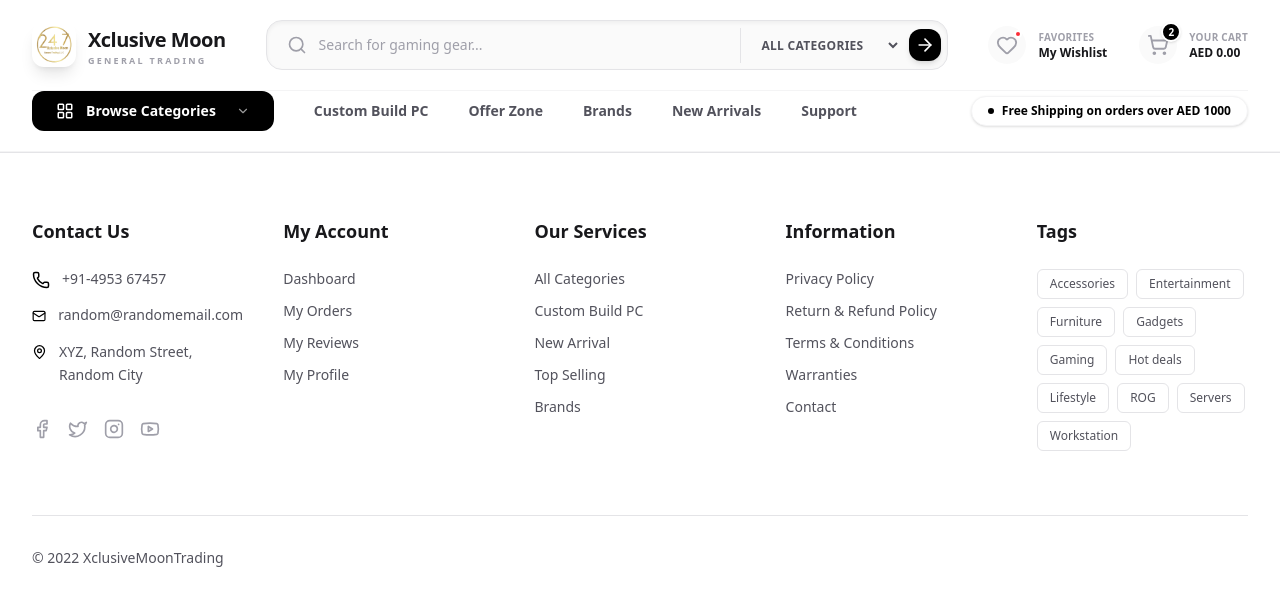
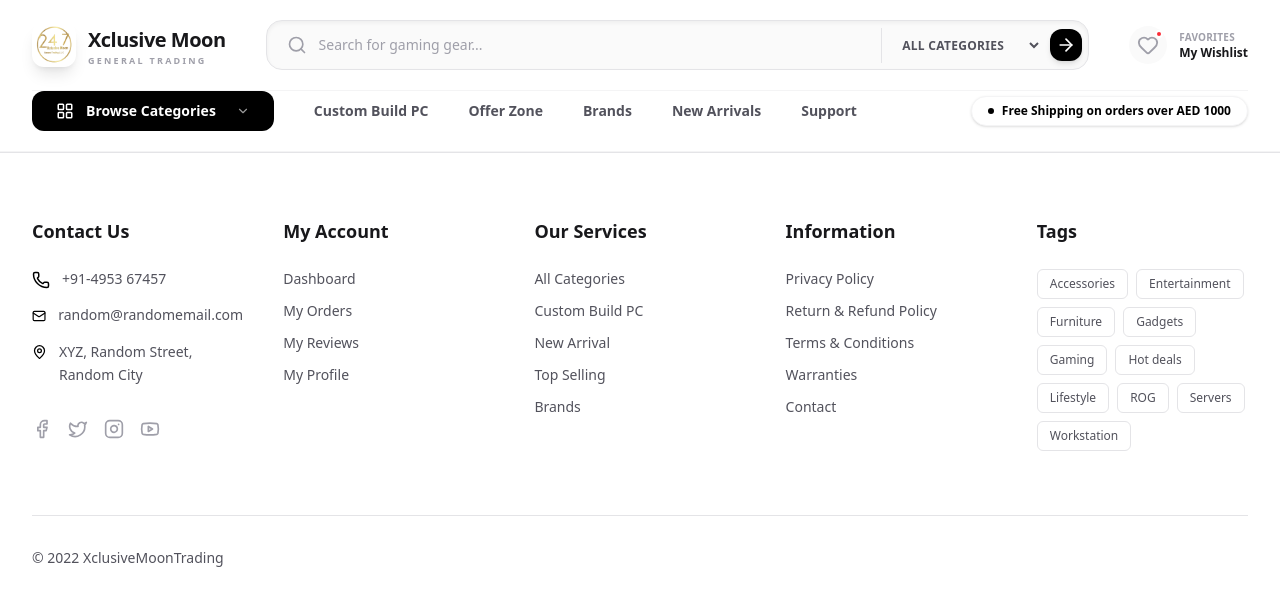
Before and after one commit to Ankitpareek-dev/gaming-website, a React (Vite) app: page /about in a window 1280 px wide. Shown: the top 606 px of the page. Built offline with nearby package versions, Linux system fonts and the light colour scheme.

Commit message:
changes to footer and cart button

```diff
--- a/src/components/Footer.jsx
+++ b/src/components/Footer.jsx
@@ -98,8 +98,15 @@ const Footer = () => {
               Our Services
             </h3>
             <ul className="space-y-3 text-sm">
+              <li>
+                <Link
+                  to="/categories/pc-components/pg1"
+                  className={`${theme.colors.textSecondary} hover:${theme.colors.accentText} transition-colors`}
+                >
+                  All Categories
+                </Link>
+              </li>
               {[
-                "All Categories",
                 "Custom Build PC",
                 "New Arrival",
                 "Top Selling",
--- a/src/components/Navbar.jsx
+++ b/src/components/Navbar.jsx
@@ -329,14 +329,7 @@ const Navbar = ({ scrolled, mobileMenuOpen, setMobileMenuOpen }) => {
 
               {/* Mobile Toggles */}
               <div className="flex gap-3 lg:hidden">
-                <button
-                  className={`relative p-2.5 ${theme.colors.surface} rounded-full ${theme.colors.textSecondary} hover:bg-zinc-200 transition-colors`}
-                >
-                  <ShoppingCart size={20} />
-                  <span
-                    className={`absolute top-0 right-0 w-2.5 h-2.5 ${theme.colors.accentBg} rounded-full border-2 border-white`}
-                  ></span>
-                </button>
+
                 <button
                   onClick={() => setMobileMenuOpen(!mobileMenuOpen)}
                   className={`p-2.5 ${theme.colors.surface} rounded-full ${theme.colors.textSecondary} hover:bg-zinc-200 transition-colors`}
@@ -403,33 +396,7 @@ const Navbar = ({ scrolled, mobileMenuOpen, setMobileMenuOpen }) => {
                   </span>
                 </div>
               </div>
-              <div className="flex items-center gap-3 group cursor-pointer">
-                <div
-                  className={`relative p-2 rounded-full ${theme.colors.surface} group-hover:bg-zinc-100 transition-colors`}
-                >
-                  <ShoppingCart
-                    className={`${theme.colors.textMuted} group-hover:${theme.colors.accentText} transition-colors`}
-                    size={22}
-                  />
-                  <span
-                    className={`absolute -top-1 -right-1 ${theme.colors.accentBg} ${theme.colors.textOnAccent} font-bold text-[10px] w-5 h-5 flex items-center justify-center rounded-full border-2 border-white shadow-sm`}
-                  >
-                    2
-                  </span>
-                </div>
-                <div className="flex flex-col">
-                  <span
-                    className={`text-[10px] font-bold ${theme.colors.textMuted} uppercase tracking-wide`}
-                  >
-                    Your Cart
-                  </span>
-                  <span
-                    className={`text-xs font-bold ${theme.colors.textMain}`}
-                  >
-                    AED 0.00
-                  </span>
-                </div>
-              </div>
+
             </div>
           </div>
 
```
